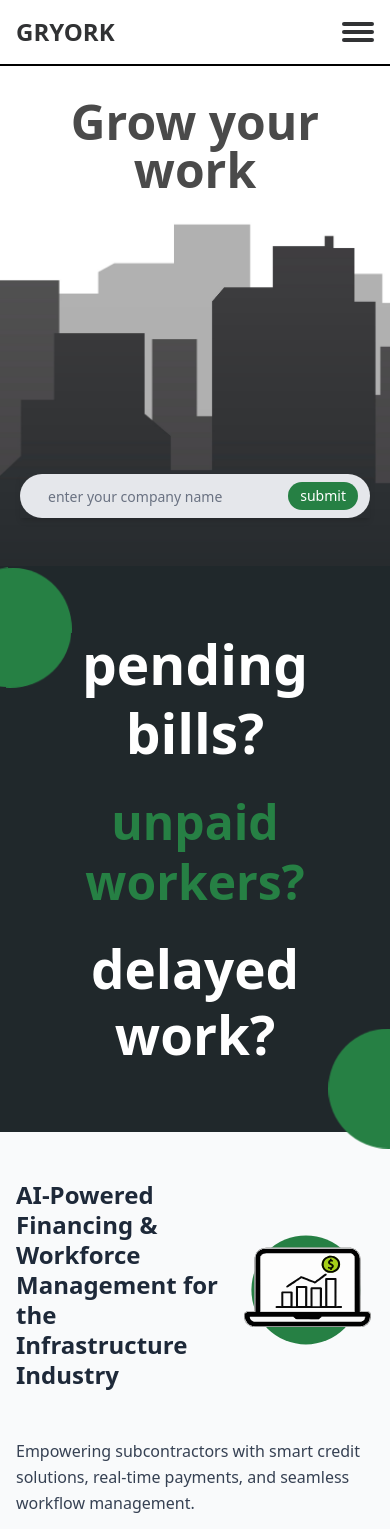
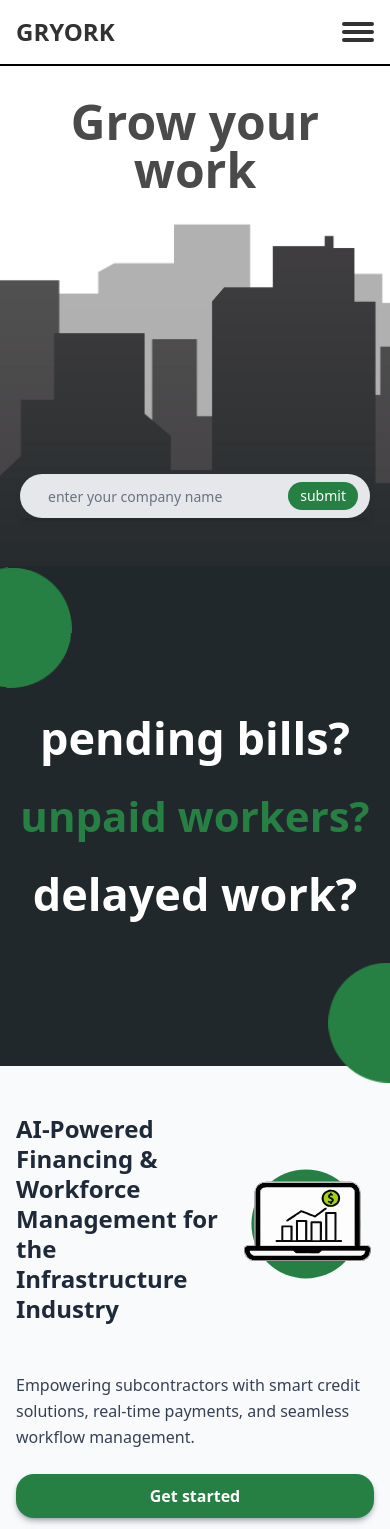
Before and after one commit to Nicky9319/Gryork_Frontend, a React (Vite) app: page / in a window 390 px wide. Shown: the top 1529 px of the page. Built offline with nearby package versions, Linux system fonts and the light colour scheme.

Commit message:
Problem Section Update to make the GUI Look a littlle better Updating the UI for the footer a little bit

```diff
--- a/src/Views/MainPage/components/ProblemSection.jsx
+++ b/src/Views/MainPage/components/ProblemSection.jsx
@@ -86,7 +86,7 @@ const ProblemSection = () => {
             className="max-w-[100%]  relative z-10 flex flex-col justify-center items-center space-y-6 sm:space-y-8 md:space-y-12 sm:px-6"
           >
             <h2
-              className="text-[55px] md:text-[100px] sm:text-6xl md:text-8xl leading-tight"
+              className="text-[45px] md:text-[100px] sm:text-6xl md:text-8xl leading-tight"
               style={{
                 opacity: textInView ? 1 : 0,
                 transform: textInView ? 'translateY(0)' : 'translateY(20px)',
@@ -97,7 +97,7 @@ const ProblemSection = () => {
               <strong>pending bills?</strong>
             </h2>
             <h2
-              className="text-[48px] sm:text-5xl md:text-[100px] leading-tight text-[#268044] font-bold"
+              className="text-[42px] sm:text-5xl md:text-[100px] leading-tight text-[#268044] font-bold"
               style={{
                 opacity: textInView ? 1 : 0,
                 transform: textInView ? 'translateY(0)' : 'translateY(20px)',
@@ -108,7 +108,7 @@ const ProblemSection = () => {
               <strong>unpaid workers?</strong>
             </h2>
             <h2
-              className="text-[53px] sm:text-5xl md:text-[100px] leading-tight"
+              className="text-[45px] sm:text-5xl md:text-[100px] leading-tight"
               style={{
                 opacity: textInView ? 1 : 0,
                 transform: textInView ? 'translateY(0)' : 'translateY(20px)',
--- a/src/components/Footer.jsx
+++ b/src/components/Footer.jsx
@@ -18,7 +18,7 @@ const FooterSection = ({ title, isOpen, toggle, content, navigationAction }) =>
   return (
     <div className="border-b border-green-600">
       <div
-        className="py-4 px-4 flex justify-between items-center cursor-pointer"
+        className="py-4 pr-4 pl-1 flex justify-between items-center cursor-pointer"
         onClick={handleClick}
       >
         <h3 className="text-white text-sm font-medium">{title}</h3>
@@ -160,7 +160,7 @@ const Footer = () => {
   return (
     <section className="bg-[#268044] text-white">
       {/* Mobile Version */}
-      <div className="md:hidden w-full max-w-md mx-auto pt-3">
+      <div className="md:hidden w-full max-w-md mx-auto pt-3 pl-3">
         {navigationItems.map((item, index) => (
           <FooterSection
             key={index}
```
